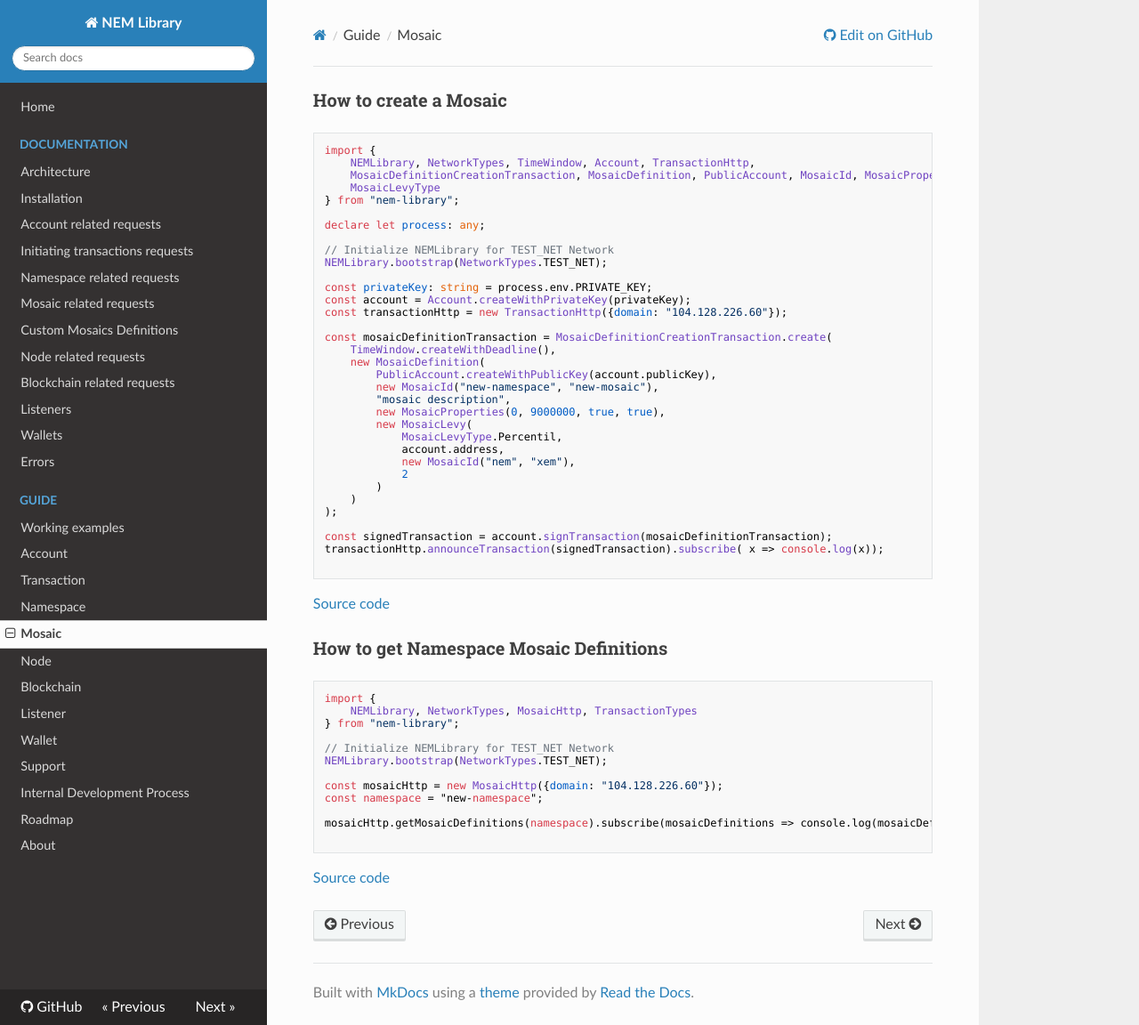
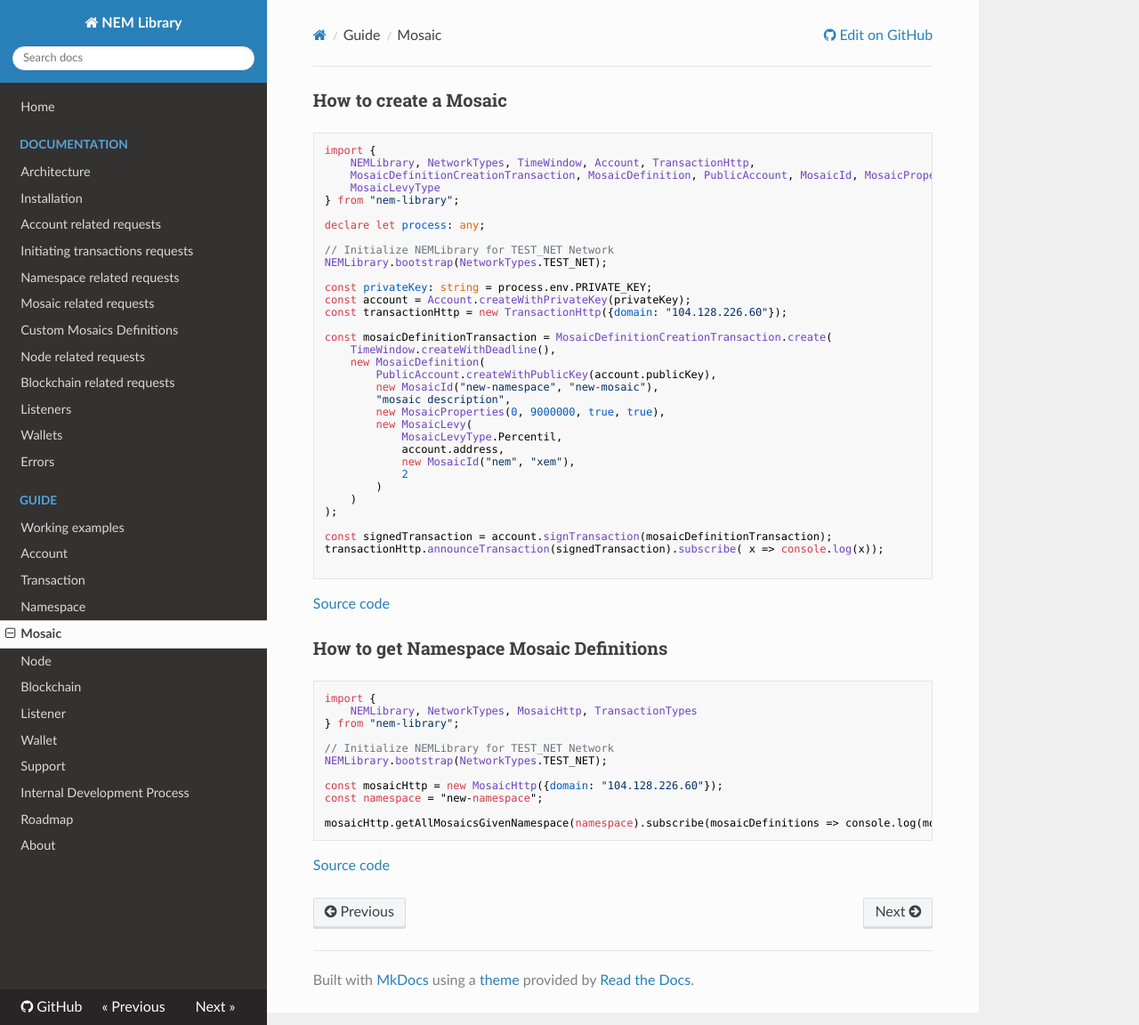
Before and after one commit to takahser/nem-library-docs, an MkDocs documentation site: the page built from docs/guide/mosaic.md, in a window 1280 px wide and 1152 px high. Shown: the whole window at 89% size. Built offline with MkDocs 1.6.1, drawn with Linux system fonts in a browser that asks for light colours; nearby versions of some CDN libraries; old or Windows-style settings are respelled for this version of MkDocs.

Commit message:
CHANGED mosaic method rename in version 0.5.1

````diff
--- a/docs/guide/mosaic.md
+++ b/docs/guide/mosaic.md
@@ -52,8 +52,7 @@ NEMLibrary.bootstrap(NetworkTypes.TEST_NET);
 const mosaicHttp = new MosaicHttp({domain: "104.128.226.60"});
 const namespace = "new-namespace";
 
-mosaicHttp.getMosaicDefinitions(namespace).subscribe(mosaicDefinitions => console.log(mosaicDefinitions));
-
+mosaicHttp.getAllMosaicsGivenNamespace(namespace).subscribe(mosaicDefinitions => console.log(mosaicDefinitions));
 ```
 
 [Source code](https://github.com/aleixmorgadas/nem-library-examples/blob/master/howto/mosaic/How_to_get_Namespace_Mosaic_Definitions.ts)
````
Also changed, not shown: docs/documentation/mosaic.md (+1 -1 lines).
